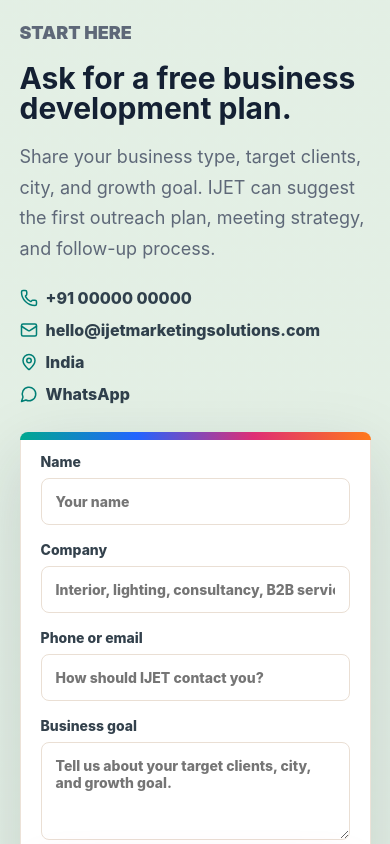
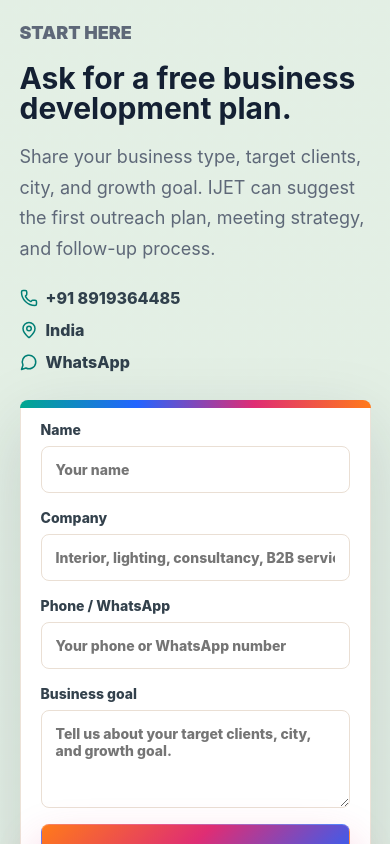
Before and after one commit to parvezmhmmd/ijet-marketing-solutions, a React (Vite) app: page / in a window 390 px wide. Shown: the part 11156-12000 px from the top of the page. Built offline with nearby package versions, Linux system fonts and the light colour scheme.

Commit message:
Update contact phone details

```diff
--- a/src/main.jsx
+++ b/src/main.jsx
@@ -11,7 +11,6 @@
   GraduationCap,
   Handshake,
   LineChart,
-  Mail,
   MapPin,
   Megaphone,
   Menu,
@@ -352,10 +351,9 @@
               plan, meeting strategy, and follow-up process.
             </p>
             <div className="contact-methods">
-              <a href="tel:+910000000000"><Phone size={18} /> +91 00000 00000</a>
-              <a href="mailto:hello@ijetmarketingsolutions.com"><Mail size={18} /> hello@ijetmarketingsolutions.com</a>
+              <a href="tel:+918919364485"><Phone size={18} /> +91 8919364485</a>
               <span><MapPin size={18} /> India</span>
-              <a href="https://wa.me/910000000000"><MessageCircle size={18} /> WhatsApp</a>
+              <a href="https://wa.me/918919364485"><MessageCircle size={18} /> WhatsApp</a>
             </div>
           </div>
           <form className="contact-form" onSubmit={submitForm}>
@@ -368,8 +366,8 @@
               <input name="company" type="text" placeholder="Interior, lighting, consultancy, B2B service..." required />
             </label>
             <label>
-              Phone or email
-              <input name="contact" type="text" placeholder="How should IJET contact you?" required />
+              Phone / WhatsApp
+              <input name="contact" type="tel" placeholder="Your phone or WhatsApp number" required />
             </label>
             <label>
               Business goal
```
